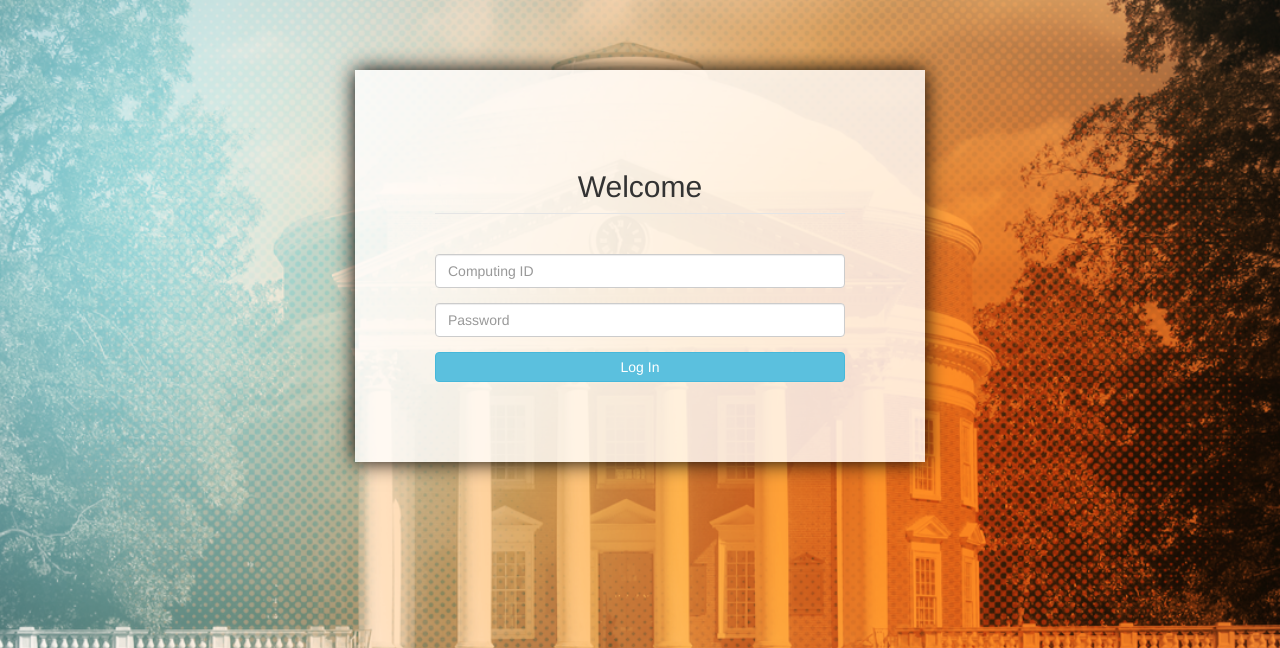
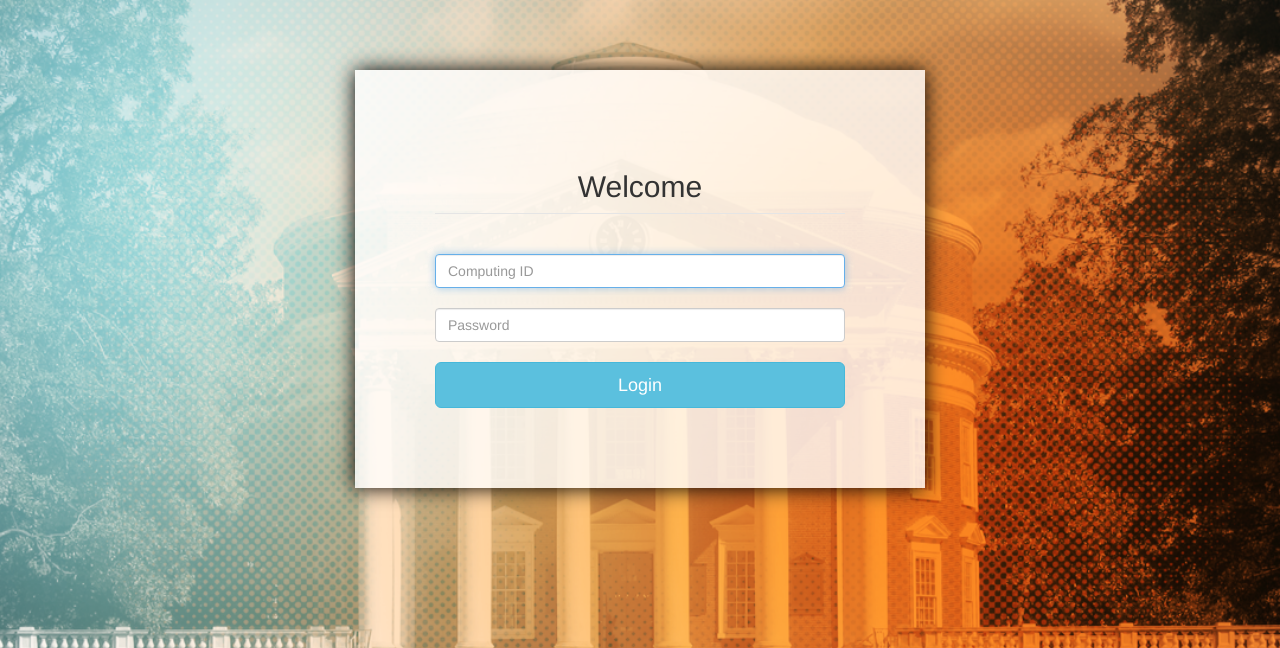
Before and after one commit to lat9nq/aSISt, a PHP site: page /login.php in a window 1280 px wide. Shown: the top 648 px of the page. Run offline with PHP 8.4, Linux system fonts and the light colour scheme; tables that the repository leaves empty or names only in its code hold one stand-in row (values such as "Sample post"); some libraries are stand-ins or nearby versions.

Commit message:
Login, logout, and error messages

```diff
--- a/login.php
+++ b/login.php
@@ -1,3 +1,7 @@
+<?php
+session_start();
+?>
+
 <!DOCTYPE HTML>
 <html>
 <head>
@@ -10,28 +14,127 @@
   <link rel="stylesheet" href="https://maxcdn.bootstrapcdn.com/bootstrap/3.3.6/css/bootstrap.min.css"
   integrity="sha384-1q8mTJOASx8j1Au+a5WDVnPi2lkFfwwEAa8hDDdjZlpLegxhjVME1fgjWPGmkzs7" crossorigin="anonymous">
   <link rel="Stylesheet" href="style.css">
+
   <title>aSISt</title>
 </head>
 
 <body>
-  <form>
+
   <div class="container" style="text-align:center">
     <div class = "login-form">
-
+      <form class = "form-signin" role = "form"
+      action = "<?php echo htmlspecialchars($_SERVER['PHP_SELF']);
+      ?>" method = "post">
       <legend><h2>Welcome</h2></legend><br/>
-
-        <div class="form-group">
-          <input type="text" name="computingid" placeholder="Computing ID" required class="form-control" />
+      <input type = "text" class = "form-control"
+      name = "computing_id" placeholder = "Computing ID"
+      required autofocus></br>
+      <input type = "password" class = "form-control"
+      name = "password" placeholder = "Password" required>
+      <br/>
+      <button class = "btn btn-info btn-lg btn-primary btn-block" type = "submit"
+      name = "login">Login</button>
+    </form>
   </div>
-        <div class="form-group">
-          <input type="password" name="password" placeholder="Password" required class="form-control" />
 </div>
 
+<!-- Modal 1 -->
+<div class="modal fade" id="errorIDModal" role="dialog">
+  <div class="modal-dialog">
 
-        <button type="button" class="btn btn-info btn-primary btn-block" style="padding:1%">Log In</button>
+    <!-- Modal content-->
+    <div class="modal-content">
+      <div class="modal-header">
+        <button type="button" class="close" data-dismiss="modal">&times;</button>
+        <h4 class="modal-title">Error!</h4>
+      </div>
+      <div class="modal-body">
+        <p>Invalid computing ID</p>
+      </div>
+      <div class="modal-footer">
+        <button type="button" class="btn btn-default" data-dismiss="modal">Try Again</button>
+      </div>
     </div>
 
   </div>
-  </form>
+</div>
+
+<!-- Modal 1 -->
+<div class="modal fade" id="errorPasswordModal" role="dialog">
+  <div class="modal-dialog">
+
+    <!-- Modal content-->
+    <div class="modal-content">
+      <div class="modal-header">
+        <button type="button" class="close" data-dismiss="modal">&times;</button>
+        <h4 class="modal-title">Error!</h4>
+      </div>
+      <div class="modal-body">
+        <p>Invalid password</p>
+      </div>
+      <div class="modal-footer">
+        <button type="button" class="btn btn-default" data-dismiss="modal">Try Again</button>
+      </div>
+    </div>
+
+  </div>
+</div>
+
 </body>
 </html>
+
+<?php
+
+
+$db = new mysqli('localhost', 'username', 'password', 'asist');
+if ($db->connect_error):
+ die ("Could not connect to db: " . $db->connect_error);
+endif;
+
+$query = "select * from student";
+$result = $db->query($query);
+if ($result->num_rows>0){
+  $row = $result->fetch_array();
+  $computing_id = $row["computing_id"];
+  $password = $row["password"];
+}
+
+
+if(isset($_POST['login']))
+{
+
+ $computing_id=$_POST['computing_id'];
+ $password=$_POST['password'];
+
+ $check_user="select * from student WHERE computing_id='$computing_id'and password='$password'";
+
+ $run=mysqli_query($db,$check_user);
+
+ if(mysqli_num_rows($run))
+ {
+  echo "<script>window.open('home.php','_self')</script>";
+
+  $_SESSION['computing_id']=$computing_id;
+
+}
+else
+{
+  $check_ID="select * from student WHERE computing_id='$computing_id'";
+  $check_password = "select * from student WHERE password='$password'";
+  $result_ID = $db->query($check_ID);
+  $result_password = $db->query($check_password);
+  if ($result_ID->num_rows==0)
+  {
+    ?>
+    <script>$('#errorIDModal').modal('show');</script>
+
+    <?php
+  } else if ($result_password->num_rows==0){
+    ?>
+    <script>$('#errorPasswordModal').modal('show');</script>
+    <?php
+  }
+      // echo "<script>alert('Email or password is incorrect!')</script>";
+}
+}
+?>
--- /dev/null
+++ b/logout.php
@@ -0,0 +1,5 @@
+<?php
+session_start();
+session_destroy();
+header("Location: login.php");//redirect to login
+?>
--- a/style.css
+++ b/style.css
@@ -8,6 +8,7 @@
     -o-background-size: cover;
     background-size: cover;
   }
+
   #page-wrap {
     width: 75%;
     margin: 70px auto;
```
Also changed, not shown: home.php (+31 -20 lines). Lines whose indentation alone changed are shown as unchanged.
